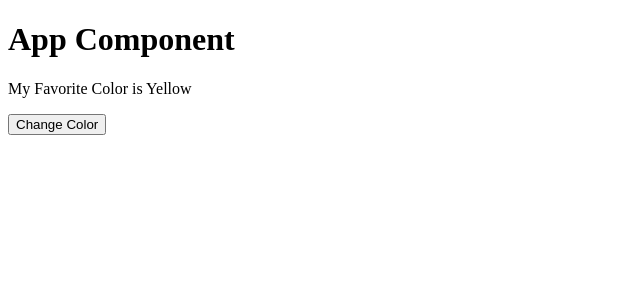
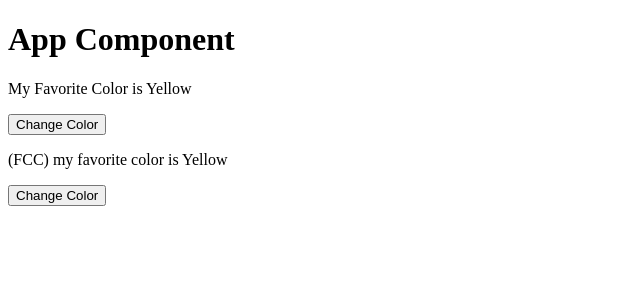
Before and after one commit to panneerselvam999/React-tutorial, a React (Create React App) app in the folder app/: page / in a window 1280 px wide. Shown: the top 300 px of the page, without its empty margins (0-640 px from the left). Built offline with nearby package versions, Linux system fonts and the light colour scheme.

Commit message:
Set state in class component

```diff
--- /dev/null
+++ b/app/src/Component/FavoriteColorClass.js
@@ -0,0 +1,20 @@
+import React from "react";
+
+class Fcc extends React.Component {
+
+    constructor() {
+        super();
+        this.state = { color: "Yellow" }
+    }
+
+    render() {
+        return (
+            <>
+                <p>(FCC)  my favorite color is {this.state.color}</p>
+                <button onClick={() => { this.setState({ color: "Green" }) }}>Change Color</button>
+            </>
+        )
+    }
+}
+
+export default Fcc;
--- a/app/src/index.js
+++ b/app/src/index.js
@@ -8,6 +8,7 @@ import App from './App';
 // import Apple from './Component/Apple.js';
 // import Header from './Component/Header';
 import FavoriteColor from './Component/FavoriteColor';
+import Fcc from './Component/FavoriteColorClass';
 
 const root = ReactDOM.createRoot(document.getElementById('root'));
 root.render(
@@ -18,6 +19,7 @@ root.render(
     {/* <Header /> */}
     <App />
     <FavoriteColor />
+    <Fcc />
   </React.StrictMode>
 );
 
```
